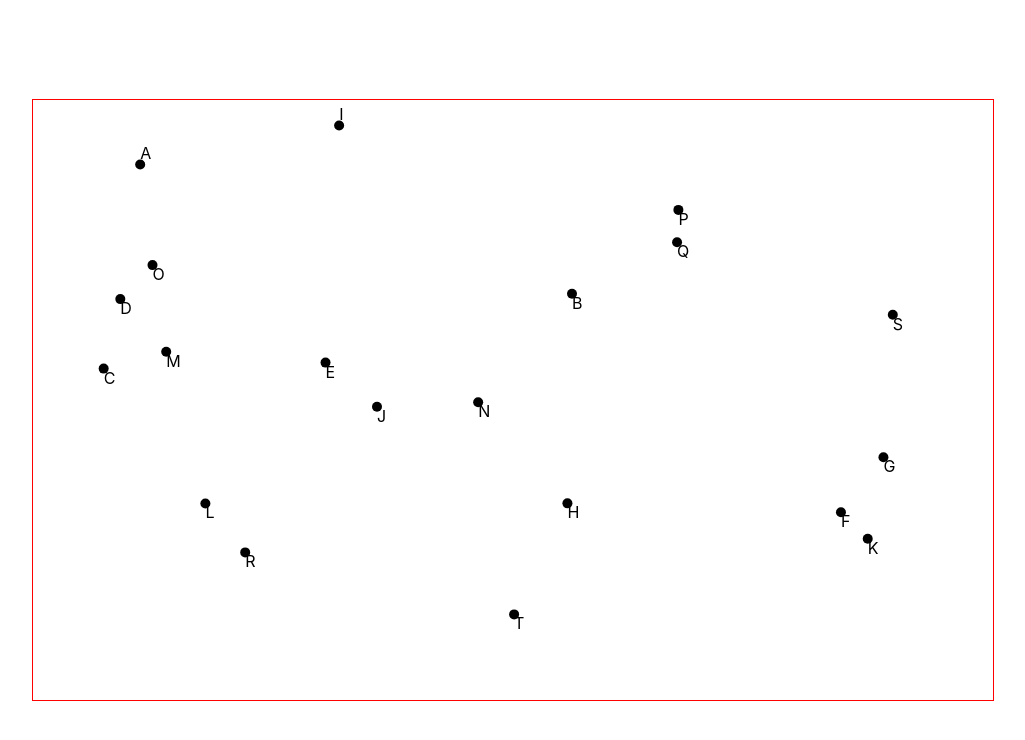
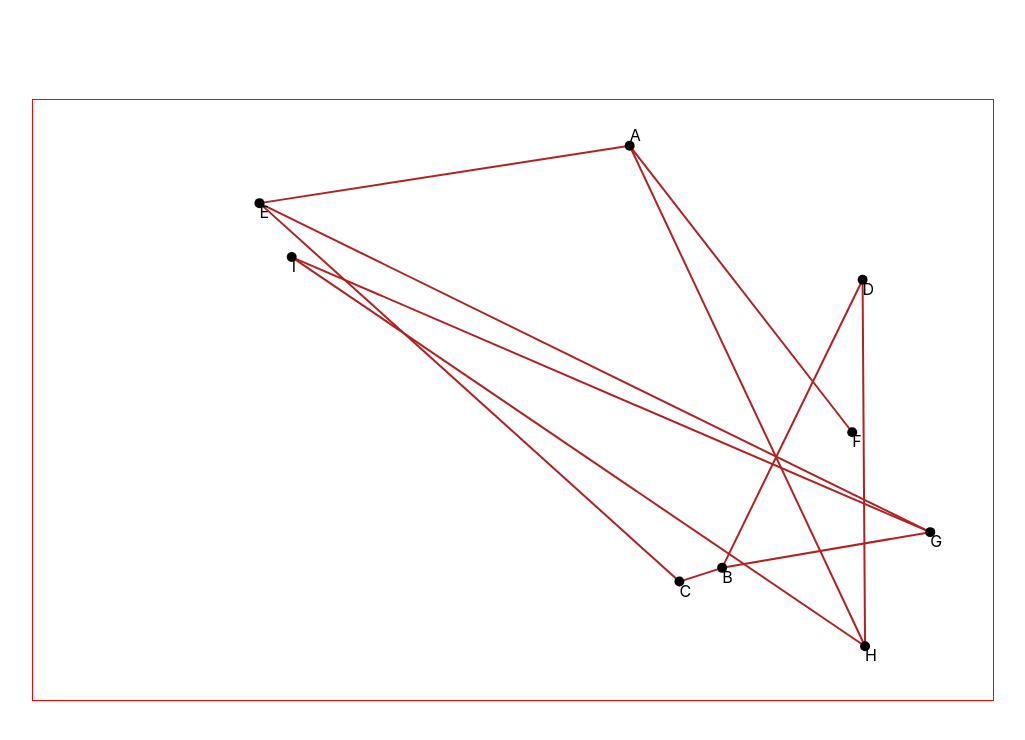
Before and after one commit to jjyyoon/dijkstra, a React (Create React App) app: page / in a window 1280 px wide. Shown: the top 740 px of the page, without its empty margins (127-1152 px from the left). Built offline with nearby package versions, Linux system fonts and the light colour scheme.

Commit message:
Created a Line component and a function generating a graph

```diff
--- a/src/App.css
+++ b/src/App.css
@@ -11,4 +11,10 @@ svg {
   width: 75%;
   height: 75%;
   border: 1px solid red;
+  overflow: visible;
 }
+
+line {
+  stroke: firebrick;
+  stroke-width: 2;
+}
--- a/src/App.js
+++ b/src/App.js
@@ -1,21 +1,31 @@
-import React, { useState, useEffect } from "react";
-import { generateVertices } from "./helpers";
+import React from "react";
+import { generateVertices, generateGraph } from "./helpers";
+
 import Vertex from "./components/vertex/Vertex";
+import Line from "./components/line/Line";
+
 import "./App.css";
 
 const App = () => {
-  const [vertices, setVertices] = useState(null);
-
-  useEffect(() => {
-    const { clientWidth, clientHeight } = document.getElementsByTagName("svg")[0];
-    setVertices(generateVertices(20, clientWidth, clientHeight));
-  }, []);
+  const vertices = generateVertices(9);
+  const graph = generateGraph(vertices);
 
   return (
     <div className="App">
-      <svg>
-        {vertices && vertices.map((vertex, index) => <Vertex key={index} vertex={vertex} />)}
-      </svg>
+      {graph && (
+        <svg>
+          {graph.map((source, i) =>
+            source.map((target, j) => {
+              if (target && i < j) {
+                return <Line key={i + j} source={vertices[i]} target={vertices[j]} />;
+              }
+            })
+          )}
+          {vertices.map((vertex, idx) => (
+            <Vertex key={idx} vertex={vertex} />
+          ))}
+        </svg>
+      )}
     </div>
   );
 };
--- /dev/null
+++ b/src/components/line/Line.js
@@ -0,0 +1,7 @@
+import React from "react";
+
+const Line = ({ source, target }) => (
+  <line x1={source.x} y1={source.y} x2={target.x} y2={target.y} />
+);
+
+export default Line;
--- a/src/helpers.js
+++ b/src/helpers.js
@@ -1,6 +1,6 @@
 const alphabet = "ABCDEFGHIJKLMNOPQRSTUVWXYZ";
 
-export const generateVertices = (num, width, height) => {
+export const generateVertices = num => {
   const vertices = [];
   const len = alphabet.length;
 
@@ -16,10 +16,69 @@ export const generateVertices = (num, width, height) => {
 
     vertices.push({
       label,
-      x: (Math.random() * (width - 75) + 25).toFixed(2),
-      y: (Math.random() * (height - 75) + 25).toFixed(2)
+      x: (Math.random() * (955 - 75) + 25).toFixed(2),
+      y: (Math.random() * (600 - 75) + 25).toFixed(2)
     });
   }
 
   return vertices;
 };
+
+const generateLinks = vertices => {
+  const randomNum = () => Math.floor(Math.random() * vertices.length);
+  const links = {};
+
+  for (let source = 0; source < vertices.length; source++) {
+    if (!links[source]) {
+      links[source] = {};
+    }
+
+    if (Object.keys(links[source]).length < 2) {
+      const targets = [randomNum(), randomNum()];
+
+      while (targets[0] === source && targets[1] === source) {
+        targets[0] = randomNum();
+      }
+
+      targets.forEach(target => {
+        if (source !== target && !links[source][target]) {
+          if (!links[target]) {
+            links[target] = {};
+          }
+
+          links[source][target] = true;
+          links[target][source] = true;
+        }
+      });
+    }
+  }
+
+  return links;
+};
+
+export const generateGraph = vertices => {
+  const graph = [];
+  const links = generateLinks(vertices);
+
+  for (let i = 0; i < vertices.length; i++) {
+    const arr = [];
+
+    for (let j = 0, r; j < vertices.length; j++) {
+      if (!links[i][j]) {
+        r = 0;
+      } else if (i > j) {
+        r = graph[j][i];
+      } else {
+        const source = vertices[i];
+        const target = vertices[j];
+        r = Math.hypot(target.x - source.x, target.y - source.y).toFixed(2);
+      }
+
+      arr.push(r);
+    }
+
+    graph.push(arr);
+  }
+
+  return graph;
+};
```
